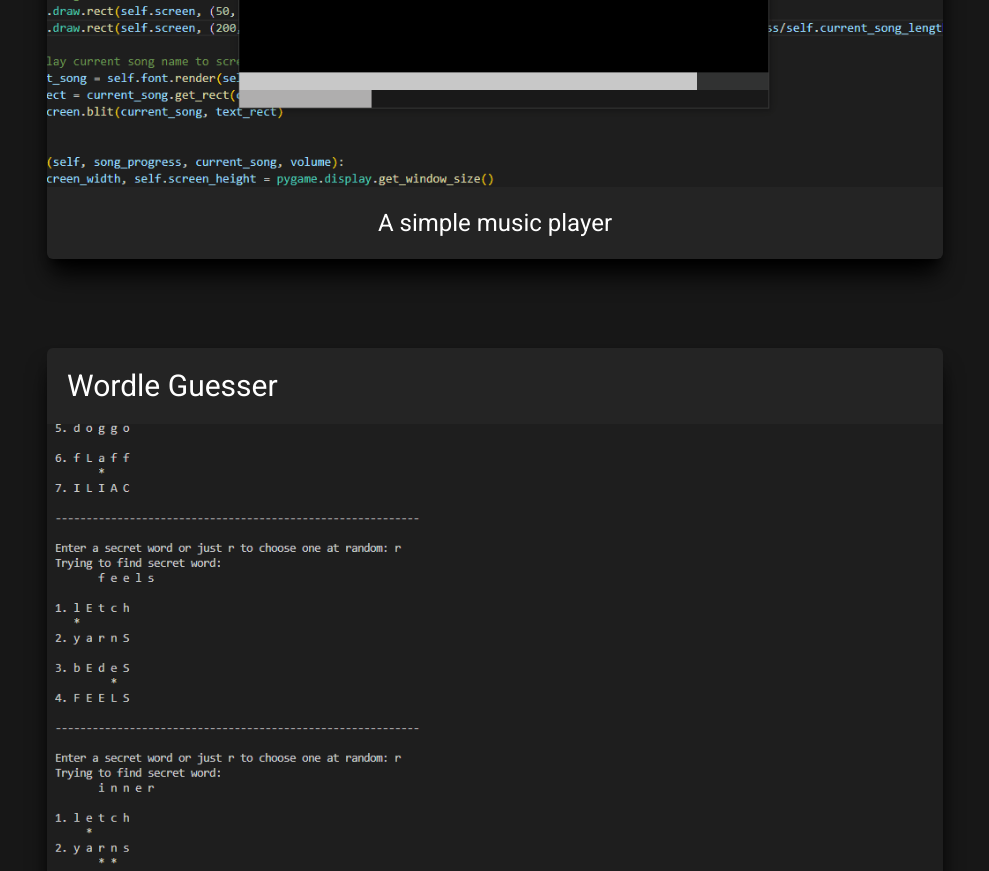
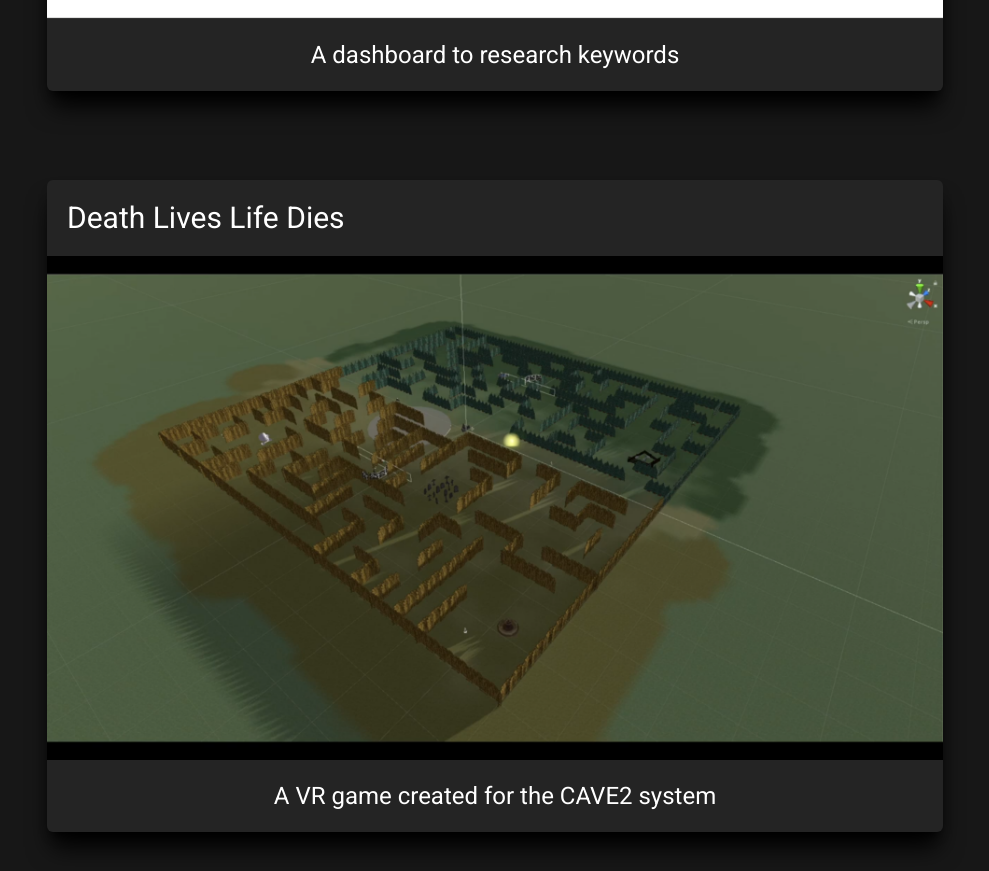
Before and after one commit to maiuryn/maiuryn.github.io, a React (Create React App) app: page / in a window 1280 px wide. Shown: the part 1920-2791 px from the top of the page, without its empty margins (145-1134 px from the left). Built offline with nearby package versions, Linux system fonts and the light colour scheme.

Commit message:
add recent projects

```diff
--- a/src/App.js
+++ b/src/App.js
@@ -14,8 +14,8 @@ function App() {
       <div className="pt-[150px]">
         <About />
         <Projects />
+        <Contact />
         <Skills />
-        <Contact />
       </div>
 
       <Footer />
--- a/src/components/About.js
+++ b/src/components/About.js
@@ -10,14 +10,12 @@ function About()
                 <p className="text-left max-w-[40%]">
                     My name is Sebastian Ho. <br/>
                     <br />
-                    I recently graduated from the University of Illinois at Chicago with a Bachelor's of Science in Computer Science. <br />
+                    I recently graduated from the University of Illinois at Chicago with a Bachelor's of Science in Computer Science in Spring 2024. <br />
                     <br />
                     I'm currently completing a Master's of Computer Science at the University of Illinois at Urbana-Champaign. <br />
                     <br />
                     My expected graduation date is May 2026. <br />
                     <br />
-
-
                 </p>
             </Section>
         </div>
--- a/src/components/Projects.js
+++ b/src/components/Projects.js
@@ -3,6 +3,8 @@ import ProjectItem from "./ProjectItem";
 import Section from "./Section";
 import playlist from "../images/playlist.gif"
 import wordle from "../images/wordle.gif"
+import keywordTool from "../images/keywordtool.png"
+import dlld from "../images/dlld.png"
 
 function Projects()
 {
@@ -10,6 +12,16 @@ function Projects()
     <>
         <div className="snap-mandatory">
             <Section id="projects" header="Projects" override="justify-center">
+                <ProjectItem name="Keyword Tool" img={keywordTool} link="https://www.youtube.com/watch?v=518OqOcI6CU">
+                    <p className="text-2xl">
+                        A dashboard to research keywords
+                    </p>
+                </ProjectItem>
+                <ProjectItem name="Death Lives Life Dies" img={dlld} link="https://youtu.be/wMsPHzMtaac">
+                    <p className="text-2xl">
+                        A VR game created for the CAVE2 system
+                    </p>
+                </ProjectItem>
                 <ProjectItem name="Music Player" img={playlist} link="https://github.com/maiuryn/PlayList">
                     <p className="text-2xl">
                         A simple music player
```
Also changed, not shown: src/images/dlld.png (added), src/images/keywordtool.png (added).
